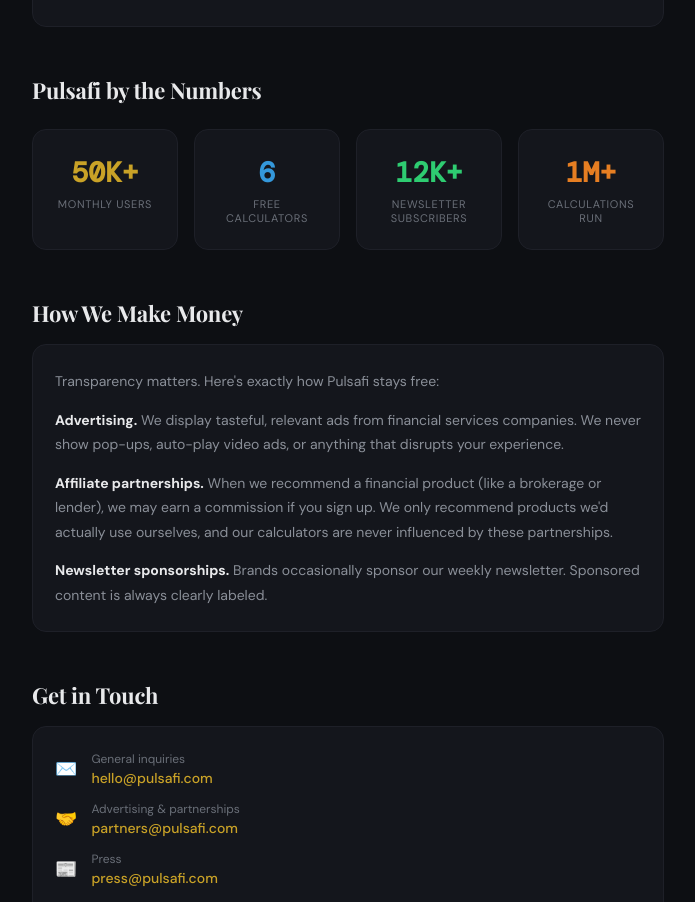
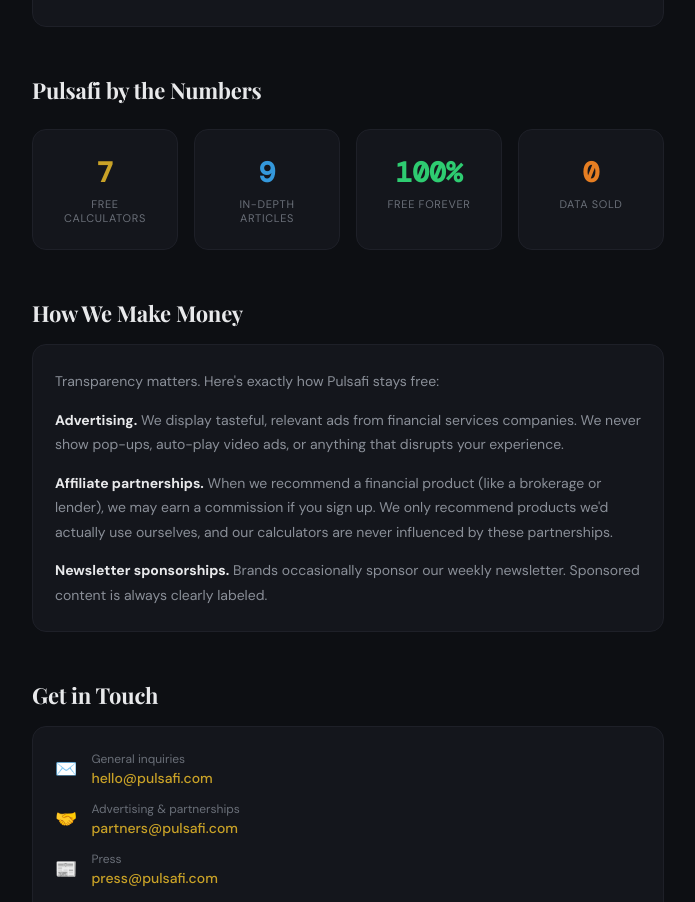
Before and after one commit to zackatlas/pulsafi, a Next.js app: page /about in a window 1280 px wide. Shown: the part 1165-2067 px from the top of the page, without its empty margins (292-987 px from the left). Built offline with nearby package versions, Linux system fonts and the light colour scheme.

Commit message:
Update page.js

```diff
--- a/app/about/page.js
+++ b/app/about/page.js
@@ -91,10 +91,10 @@ export default function AboutPage() {
           </h2>
           <div style={{ display: "grid", gridTemplateColumns: "repeat(auto-fit, minmax(140px, 1fr))", gap: 16 }}>
             {[
-              { num: "50K+", label: "Monthly Users", color: "var(--accent)" },
-              { num: "6", label: "Free Calculators", color: "#3498db" },
-              { num: "12K+", label: "Newsletter Subscribers", color: "#2ecc71" },
-              { num: "1M+", label: "Calculations Run", color: "#e67e22" },
+              { num: "7", label: "Free Calculators", color: "var(--accent)" },
+              { num: "9", label: "In-Depth Articles", color: "#3498db" },
+              { num: "100%", label: "Free Forever", color: "#2ecc71" },
+              { num: "0", label: "Data Sold", color: "#e67e22" },
             ].map((stat, i) => (
               <div key={i} style={{
                 background: "var(--bg-card)", borderRadius: 14, border: "1px solid var(--border-card)",
```
